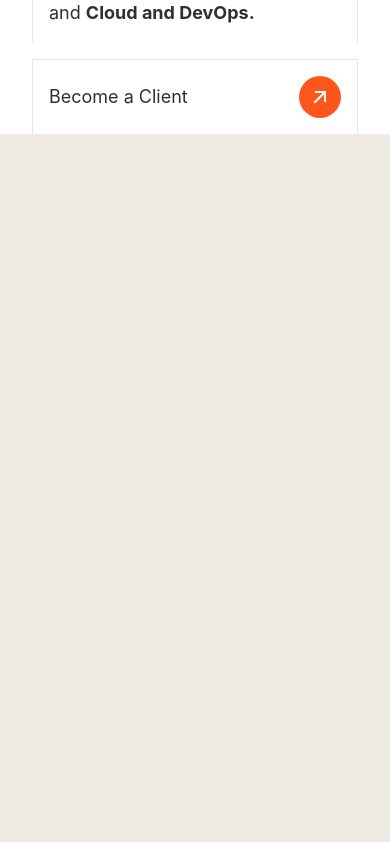
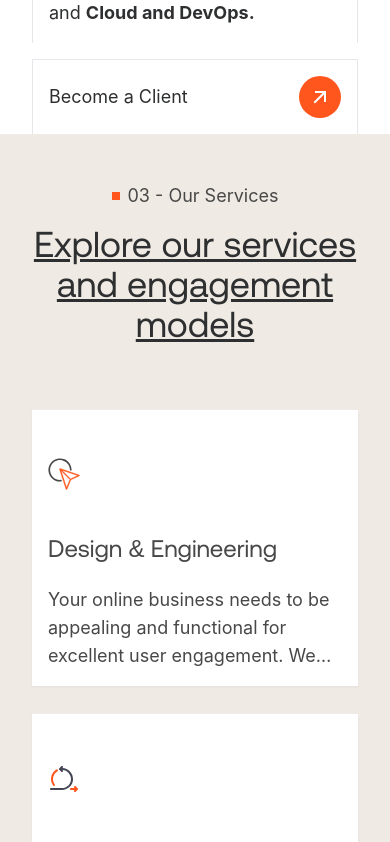
Before and after one commit to CyberpointMedia/Cyberpointmedia-Frontend, a Next.js app: page / in a window 390 px wide. Shown: the part 760-1602 px from the top of the page. Built offline with nearby package versions, Linux system fonts and the light colour scheme.

Commit message:
fixed for mobile issue

```diff
--- a/src/pages/index.tsx
+++ b/src/pages/index.tsx
@@ -27,7 +27,7 @@ export default function Index() {
       <VideoPlayer />
 
       {/* 2nd Section Start */}
-      <section className="lg:-mt-[60px] h-screen bg-[#efeae3]">
+      <section className="lg:-mt-[60px] lg:block hidden h-screen bg-[#efeae3]">
         {/* <div className="">
         <HomeFullVideo />
         <ScrollVideo />
```
